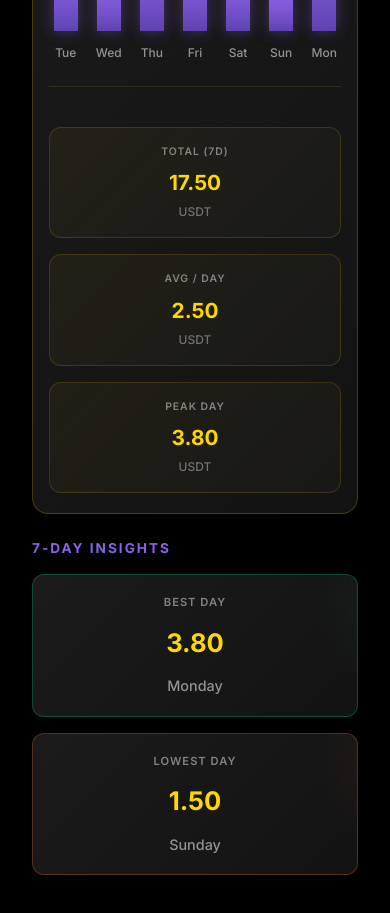
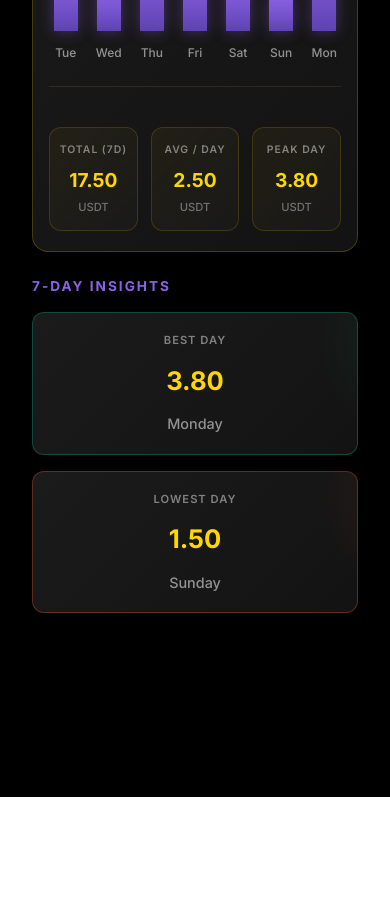
Before and after one commit to guptaayush945-cyber/BullNFT, a React (Vite) app: page /dashboard in a window 390 px wide. Shown: the part 1120-2033 px from the top of the page. After the commit the page ends 1917 px from the top, so only its background shows below. Built offline with nearby package versions, Linux system fonts and the light colour scheme.

Commit message:
Update stat boxes to display in one row side by side on all screen sizes

```diff
--- a/src/styles/earnings-overview.css
+++ b/src/styles/earnings-overview.css
@@ -352,7 +352,7 @@
   }
 
   .earnings-stats {
-    grid-template-columns: 1fr;
+    grid-template-columns: repeat(3, 1fr);
     gap: 1rem;
   }
 
@@ -460,4 +460,25 @@
   .insight-day {
     font-size: 0.9rem;
   }
+
+  .earnings-stats {
+    grid-template-columns: repeat(3, 1fr);
+    gap: 0.8rem;
+  }
+
+  .stat-box {
+    padding: 0.9rem 0.5rem;
+  }
+
+  .stat-label {
+    font-size: 0.65rem;
+  }
+
+  .stat-amount {
+    font-size: 1.2rem;
+  }
+
+  .stat-currency {
+    font-size: 0.7rem;
+  }
 }
```
